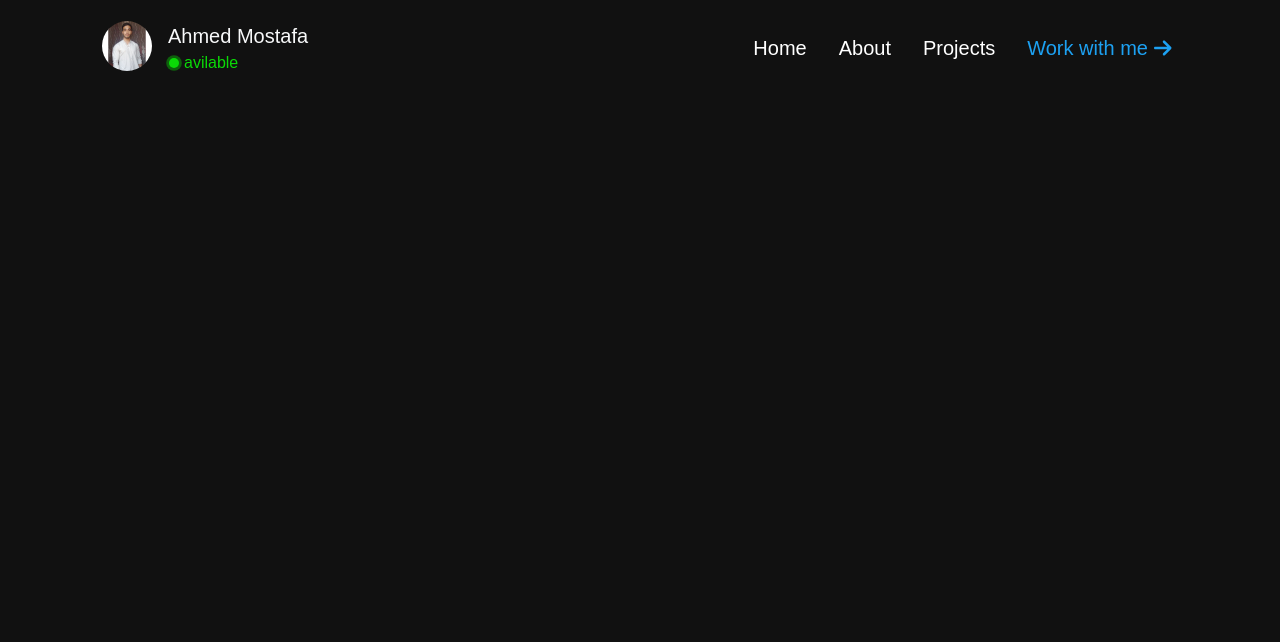
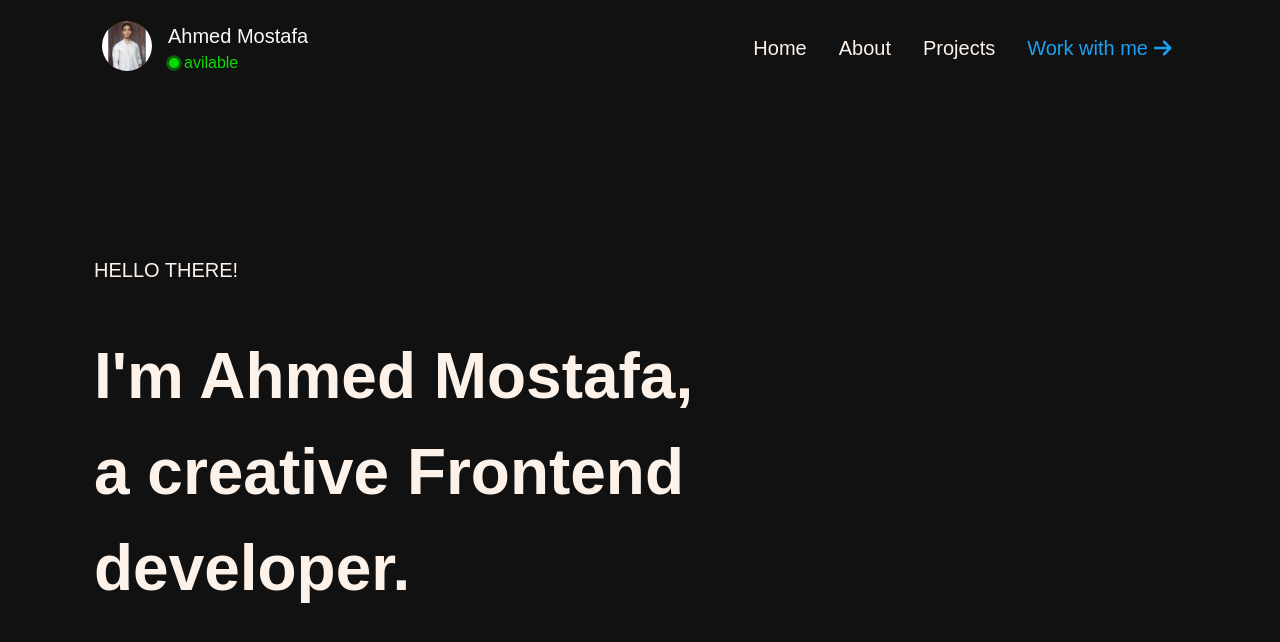
Before and after one commit to AhmedMstafa/portfolio, a Next.js app: page /home in a window 1280 px wide. Shown: the top 642 px of the page. Built offline with nearby package versions, Linux system fonts and the light colour scheme.

Commit message:
Add hero section

```diff
--- a/app/globals.css
+++ b/app/globals.css
@@ -1,5 +1,9 @@
 :root {
   --black-color: #111;
+  --white-color: #fdf2e9;
+  --dark-gray-color: #6f6f6f;
+  --light-gray-color: #fdf2e9;
+  --main-transition: 3s;
 }
 
 html,
@@ -27,7 +31,7 @@ body::before {
   width: 100%;
   background-size: cover;
   opacity: 0.05;
-  z-index: -1;
+  z-index: -999;
 }
 
 /* Start Nav */
@@ -81,7 +85,7 @@ body::before {
 .navbar-items a:link,
 .navbar-items a:active,
 .navbar-items a:visited {
-  color: #fff;
+  color: var(--white-color, #fff);
 }
 
 .navbar-items a:link:hover,
@@ -246,7 +250,7 @@ body::before {
 /* Color of 3 lines */
 
 .navbar-toggler.collapsed .toggler-icon {
-  background: white;
+  background: var(--white-color, #fff);
 }
 
 /* nav */
@@ -277,7 +281,7 @@ body::before {
 }
 
 .loading-progress {
-  background-color: #3d3d3d;
+  background-color: #6f6f6f;
   width: 100px;
   height: 1px;
   padding: 0;
@@ -306,3 +310,114 @@ body::before {
 }
 
 /* End Loading */
+
+/* Start Hearo */
+.hero {
+  color: var(--white-color);
+}
+
+.hero .content {
+  position: absolute;
+  top: 100px;
+  left: 0;
+}
+
+.hero .greet {
+  overflow: hidden;
+  position: relative;
+  height: 60px;
+}
+
+.hero .greet > span {
+  position: absolute;
+  transform: translateY(-20px);
+  opacity: 0;
+  animation: greeting-down 1.5s 0.5s ease-in-out forwards;
+  -webkit-animation: greeting-down 1.5s 0.5s ease-in-out forwards;
+  -webkit-transform: translateY(-20px);
+  -moz-transform: translateY(-20px);
+  -ms-transform: translateY(-20px);
+  -o-transform: translateY(-20px);
+}
+
+.hero .title {
+  position: relative;
+  height: 150px;
+}
+
+.hero .title span {
+  position: absolute;
+  font-size: 1.999rem;
+  font-weight: bold;
+  transform: translateY(100px);
+  -webkit-transform: translateY(100px);
+  -moz-transform: translateY(100px);
+  -ms-transform: translateY(100px);
+  -o-transform: translateY(100px);
+  opacity: 0;
+  animation: title-up 2s 1s ease-in-out forwards;
+  -webkit-animation: title-up 2s 2s ease-in-out forwards;
+}
+
+@keyframes greeting-down {
+  from {
+    transform: translateY(-20px);
+    -webkit-transform: translateY(-20px);
+    -moz-transform: translateY(-20px);
+    -ms-transform: translateY(-20px);
+    -o-transform: translateY(-20px);
+    opacity: 0;
+  }
+
+  to {
+    transform: translateY(10px);
+    -webkit-transform: translateY(10px);
+    -moz-transform: translateY(10px);
+    -ms-transform: translateY(10px);
+    -o-transform: translateY(10px);
+    opacity: 1;
+  }
+}
+
+@keyframes title-up {
+  from {
+    transform: translateY(100px);
+    -webkit-transform: translateY(100px);
+    -moz-transform: translateY(100px);
+    -ms-transform: translateY(100px);
+    -o-transform: translateY(100px);
+    opacity: 0;
+  }
+
+  to {
+    transform: translateY(0);
+    opacity: 1;
+    -webkit-transform: translateY(0);
+    -moz-transform: translateY(0);
+    -ms-transform: translateY(0);
+    -o-transform: translateY(0);
+  }
+}
+
+/* hero */
+
+@media (min-width: 576px) {
+  .hero .title span {
+    font-size: 2.827rem;
+  }
+
+  .hero .title {
+    height: 200px;
+  }
+}
+
+@media (min-width: 992px) {
+  .hero .title span {
+    font-size: 3.998rem;
+  }
+  .hero .title {
+    height: 250px;
+  }
+}
+
+/* End Hearo */
--- a/app/home/page.js
+++ b/app/home/page.js
@@ -1,5 +1,13 @@
+import Hero from '@/components/hero';
 import Navbar from '@/components/navbar';
 
 export default async function HomePage() {
-  return <Navbar />;
+  return (
+    <>
+      <Navbar />
+      <main>
+        <Hero />
+      </main>
+    </>
+  );
 }
--- /dev/null
+++ b/components/hero.js
@@ -0,0 +1,20 @@
+import Spline from '@splinetool/react-spline/next';
+
+export default function Hero() {
+  return (
+    <section className="hero vh-100">
+      <div className="container ps-4 pe-4 h-100 d-flex flex-column justify-content-center ">
+        <div className="greet fs-5 fs-md-4">
+          <span>HELLO THERE!</span>
+        </div>
+        <div className="title pt-4 pb-4 ">
+          <span>
+            I&apos;m Ahmed Mostafa,
+            <br />a creative Frontend <br />
+            developer.
+          </span>
+        </div>
+      </div>
+    </section>
+  );
+}
--- a/package.json
+++ b/package.json
@@ -14,6 +14,8 @@
     "@fortawesome/free-regular-svg-icons": "^6.7.2",
     "@fortawesome/free-solid-svg-icons": "^6.7.2",
     "@fortawesome/react-fontawesome": "^0.2.2",
+    "@splinetool/react-spline": "^4.0.0",
+    "@splinetool/runtime": "^1.9.59",
     "bootstrap": "^5.3.3",
     "next": "15.1.5",
     "react": "^19.0.0",
```
Also changed, not shown: components/navbar.module.css (deleted), 1 other file (tests, documents, lock files or other folders).
